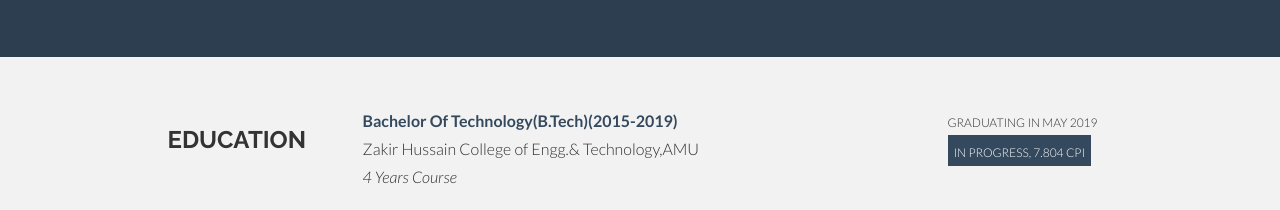
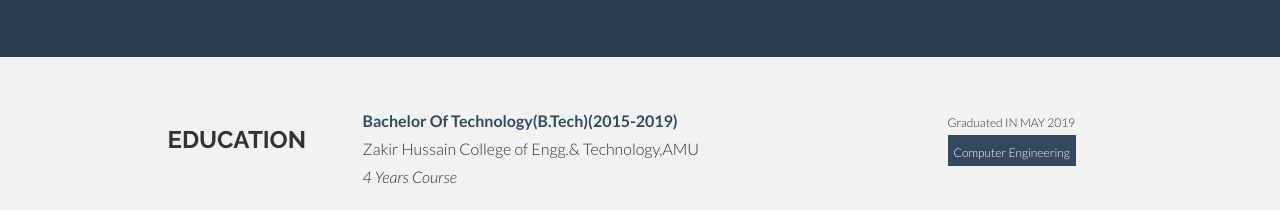
Before and after one commit to maaz1996/myresume.github.io, a plain HTML site: page index.html in a window 1280 px wide. Shown: the part 899-1109 px from the top of the page. Drawn offline with Linux system fonts and the light colour scheme.

Commit message:
Update index.html

```diff
--- a/index.html
+++ b/index.html
@@ -103,8 +103,8 @@
 					</p>
 				</div>
 				<div class="col-lg-3">
-					<p><sm>GRADUATING IN MAY 2019</sm><br/>
-					<imp><sm>IN PROGRESS,  7.804 CPI</sm></imp>
+					<p><sm>Graduated IN MAY 2019</sm><br/>
+					<imp><sm>Computer Engineering</sm></imp>
 					</p>
 				</div>
 
```
